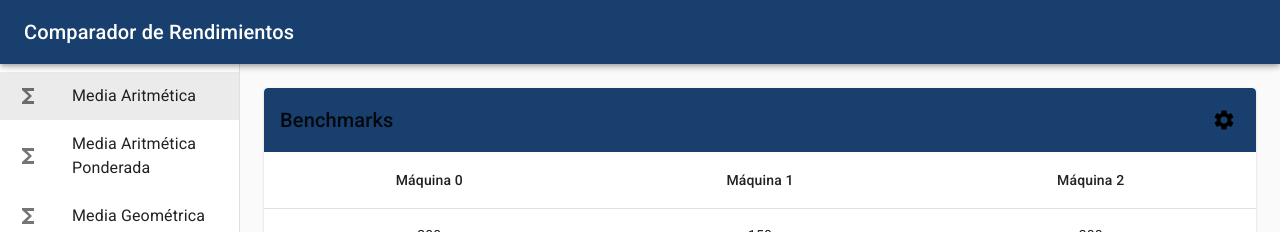
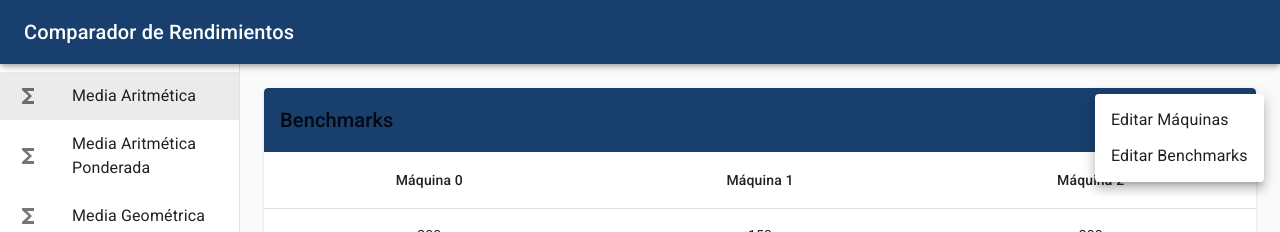
Before and after one commit to reloadedhead/performance-comparator, a React (Create React App) app: page /aritmetica in a window 1280 px wide. Both pictures are taken after a click on the button 1224 px from the left and 120 px from the top of the page. Shown: the top 232 px of the page. Built offline with nearby package versions, Linux system fonts and the light colour scheme.

Commit message:
adds modals for editing (delete) data

```diff
--- /dev/null
+++ b/src/components/menus/edit-menus/index.tsx
@@ -0,0 +1,28 @@
+import React, { FunctionComponent } from 'react';
+import { Menu, MenuItem } from '@material-ui/core';
+
+interface EditMenuProps {
+  anchorEl: null | HTMLElement;
+  handleClose: () => void;
+  options: { label: string; handler: () => void }[];
+}
+
+const EditMenu: FunctionComponent<EditMenuProps> = ({ anchorEl, handleClose, options }) => {
+  return (
+    <Menu
+      id="simple-menu"
+      anchorEl={anchorEl}
+      keepMounted
+      open={Boolean(anchorEl)}
+      onClose={handleClose}
+    >
+      {options.map(option => (
+        <MenuItem key={option.label} onClick={option.handler}>
+          {option.label}
+        </MenuItem>
+      ))}
+    </Menu>
+  );
+};
+
+export default EditMenu;
--- /dev/null
+++ b/src/components/modals/edit-benchmarks/index.tsx
@@ -0,0 +1,65 @@
+import {
+  Button,
+  Dialog,
+  DialogActions,
+  DialogContent,
+  DialogTitle,
+  IconButton,
+  List,
+  ListItem,
+  ListItemSecondaryAction,
+  ListItemText,
+  Tooltip,
+} from '@material-ui/core';
+import React, { FunctionComponent } from 'react';
+import { useBenchmarks } from '../../../contexts/benchmarks';
+import DeleteIcon from '@material-ui/icons/Delete';
+
+interface EditBenchmarksProps {
+  open: boolean;
+  setOpen: (value: boolean) => void;
+}
+
+interface BenchmarkItemProps {
+  benchmarkId: string;
+}
+
+const EditBenchmarks: FunctionComponent<EditBenchmarksProps> = ({ open, setOpen }) => {
+  const { benchmarks, deleteBenchmark } = useBenchmarks();
+  const handleClose = () => setOpen(false);
+
+  const handleDeleteBenchmark = (benchmarkId: string) => deleteBenchmark(benchmarkId);
+
+  const BenchmarkItem: FunctionComponent<BenchmarkItemProps> = ({ benchmarkId }) => (
+    <ListItem>
+      <ListItemText>{benchmarkId}</ListItemText>
+      <ListItemSecondaryAction>
+        <Tooltip title="Eliminar">
+          <IconButton onClick={() => handleDeleteBenchmark(benchmarkId)}>
+            <DeleteIcon />
+          </IconButton>
+        </Tooltip>
+      </ListItemSecondaryAction>
+    </ListItem>
+  );
+
+  return (
+    <Dialog fullWidth open={open} onClose={handleClose}>
+      <DialogTitle>{'Editar Benchmarks'}</DialogTitle>
+      <DialogContent>
+        <List>
+          {benchmarks.map(benchmark => (
+            <BenchmarkItem key={`listItem-benchmark-${benchmark.id}`} benchmarkId={benchmark.id} />
+          ))}
+        </List>
+      </DialogContent>
+      <DialogActions>
+        <Button color="primary" onClick={handleClose}>
+          OK
+        </Button>
+      </DialogActions>
+    </Dialog>
+  );
+};
+
+export default EditBenchmarks;
--- /dev/null
+++ b/src/components/modals/edit-machines/index.tsx
@@ -0,0 +1,66 @@
+import {
+  Button,
+  Dialog,
+  DialogActions,
+  DialogContent,
+  DialogTitle,
+  IconButton,
+  List,
+  ListItem,
+  ListItemSecondaryAction,
+  ListItemText,
+  Tooltip,
+} from '@material-ui/core';
+import React, { FunctionComponent, useState } from 'react';
+import { useBenchmarks } from '../../../contexts/benchmarks';
+import DeleteIcon from '@material-ui/icons/Delete';
+
+interface EditMachinesProps {
+  open: boolean;
+  setOpen: (value: boolean) => void;
+}
+
+interface MachineItemProps {
+  machineId: string;
+}
+
+const EditMachines: FunctionComponent<EditMachinesProps> = ({ open, setOpen }) => {
+  const { machines, deleteMachine } = useBenchmarks();
+  const [isAddingNewMachine, setIsAddingNewMachine] = useState(false);
+  const handleClose = () => setOpen(false);
+
+  const handleDeleteMachine = (machineId: string) => deleteMachine(machineId);
+
+  const MachineItem: FunctionComponent<MachineItemProps> = ({ machineId }) => (
+    <ListItem>
+      <ListItemText>{machineId}</ListItemText>
+      <ListItemSecondaryAction>
+        <Tooltip title="Eliminar">
+          <IconButton onClick={() => handleDeleteMachine(machineId)}>
+            <DeleteIcon />
+          </IconButton>
+        </Tooltip>
+      </ListItemSecondaryAction>
+    </ListItem>
+  );
+
+  return (
+    <Dialog fullWidth open={open} onClose={handleClose}>
+      <DialogTitle>{'Editar Máquinas'}</DialogTitle>
+      <DialogContent>
+        <List>
+          {machines.map(machineId => (
+            <MachineItem key={`listItem-machine-${machineId}`} machineId={machineId} />
+          ))}
+        </List>
+      </DialogContent>
+      <DialogActions>
+        <Button color="primary" onClick={handleClose}>
+          OK
+        </Button>
+      </DialogActions>
+    </Dialog>
+  );
+};
+
+export default EditMachines;
--- a/src/components/table/index.tsx
+++ b/src/components/table/index.tsx
@@ -10,6 +10,8 @@ import { Benchmark } from '../../types';
 import TableToolbar, { ToolbarAction } from './table-toolbar';
 import SettingsIcon from '@material-ui/icons/Settings';
 import EditMachines from '../modals/edit-machines';
+import EditMenu from '../menus/edit-menus';
+import EditBenchmarks from '../modals/edit-benchmarks';
 
 interface TableProps {
   data: Benchmark[];
@@ -17,12 +19,31 @@ interface TableProps {
 }
 
 export default function BenchmarkTable({ data, machines }: TableProps) {
+  const [anchorEl, setAnchorEl] = React.useState<null | HTMLElement>(null);
   const [openEditMachines, setOpenEditMachines] = useState(false);
+  const [openEditBenchmarks, setOpenEditBenchmarks] = useState(false);
 
-  const handleOpenEditMachines = () => setOpenEditMachines(true);
+  const handleCloseEditMenu = () => setAnchorEl(null);
+  const handleOpenEditMachines = () => {
+    setOpenEditMachines(true);
+    handleCloseEditMenu();
+  };
+  const handleOpenEditBenchmarks = () => {
+    setOpenEditBenchmarks(true);
+    handleCloseEditMenu();
+  };
+
+  const handleOpenEditPopover = (event: React.MouseEvent<HTMLButtonElement>) => {
+    setAnchorEl(event.currentTarget);
+  };
+
+  const editMenuOptions = [
+    { label: 'Editar Máquinas', handler: handleOpenEditMachines },
+    { label: 'Editar Benchmarks', handler: handleOpenEditBenchmarks },
+  ];
 
   const toolbardActions: ToolbarAction[] = [
-    { title: 'Editar Máquinas', icon: <SettingsIcon />, handler: handleOpenEditMachines },
+    { title: 'Editar', icon: <SettingsIcon />, handler: handleOpenEditPopover },
   ];
 
   return (
@@ -50,7 +71,9 @@ export default function BenchmarkTable({ data, machines }: TableProps) {
           ))}
         </TableBody>
       </Table>
+      <EditMenu anchorEl={anchorEl} handleClose={handleCloseEditMenu} options={editMenuOptions} />
       <EditMachines open={openEditMachines} setOpen={setOpenEditMachines} />
+      <EditBenchmarks open={openEditBenchmarks} setOpen={setOpenEditBenchmarks} />
     </TableContainer>
   );
 }
--- a/src/components/table/table-toolbar.tsx
+++ b/src/components/table/table-toolbar.tsx
@@ -29,7 +29,7 @@ const useToolbarStyles = makeStyles((theme: Theme) =>
 export interface ToolbarAction {
   title: string;
   icon: JSX.Element;
-  handler: () => void;
+  handler: (event: React.MouseEvent<HTMLButtonElement>) => void;
 }
 interface Toolbar {
   isEmpty?: boolean;
```
